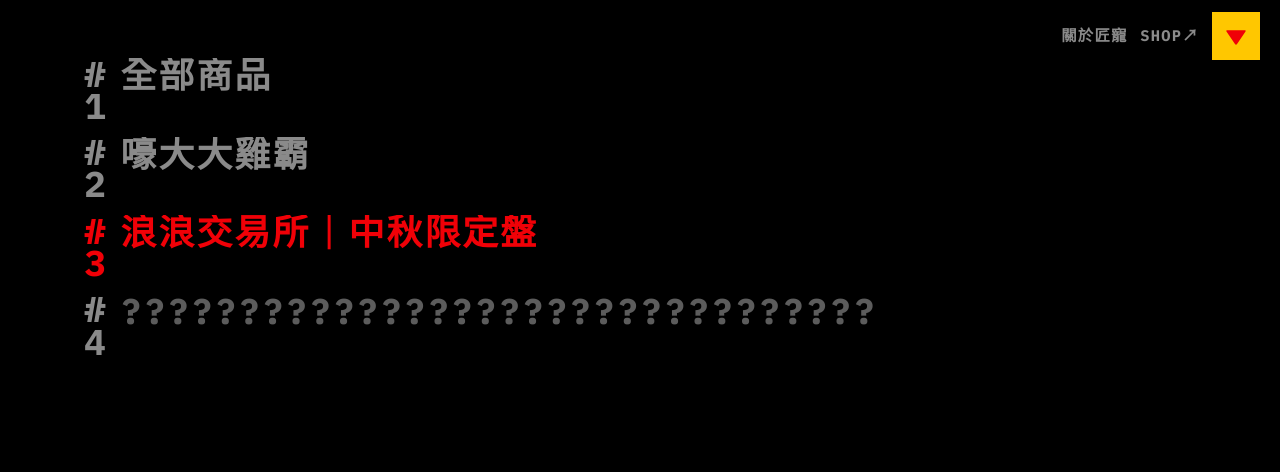
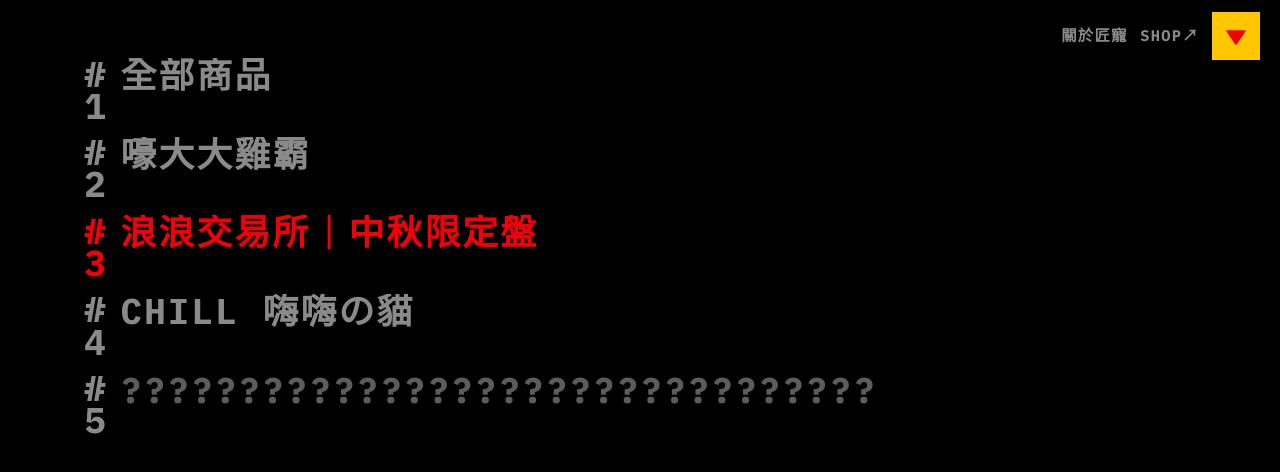
Before and after one commit to aa89976566/furmosa_menu, a Next.js app: page / in a window 1280 px wide. Shown: the top 472 px of the page. Built offline with nearby package versions, Linux system fonts and the light colour scheme.

Commit message:
feat: add chill 嗨嗨の貓 as menu item #4 (latest)
Promote the catnip campaign into the catalog list, mark it as latest,
and shift the upcoming slot to #5 so the next-pack chip stays in place.

Co-authored-by: aa89976566 <aa89976566@users.noreply.github.com>

```diff
--- a/src/components/WorksPage.tsx
+++ b/src/components/WorksPage.tsx
@@ -78,7 +78,7 @@ export default function WorksPage() {
                 ? " works-row--project works-row--campaign"
                 : " works-row--upcoming";
             const tappedClass = tappedRow === row.index ? " is-tapped" : "";
-            // Keep #2 (latest) chip as the item name; other links may use hoverText.
+            // Keep the latest chip as the item name; other links may use hoverText.
             const hoverChipText =
               row.kind === "link"
                 ? row.latest
--- a/src/data/works.ts
+++ b/src/data/works.ts
@@ -33,7 +33,6 @@ export const WORKS_ROWS: WorksRow[] = [
     label: "嚎大大雞霸",
     href: "/haodada",
     color: "yellow",
-    latest: true,
     hoverText: "活動↗",
     external: true,
   },
@@ -48,8 +47,17 @@ export const WORKS_ROWS: WorksRow[] = [
     external: true,
   },
   {
+    kind: "link",
+    index: 4,
+    label: "chill 嗨嗨の貓",
+    href: "https://catnip-chick.vercel.app",
+    color: "green",
+    latest: true,
+    external: true,
+  },
+  {
     kind: "upcoming",
-    index: 4,
+    index: 5,
     mystery: "????????????????????????????????",
     next: true,
     hoverText: "下一包",
```
